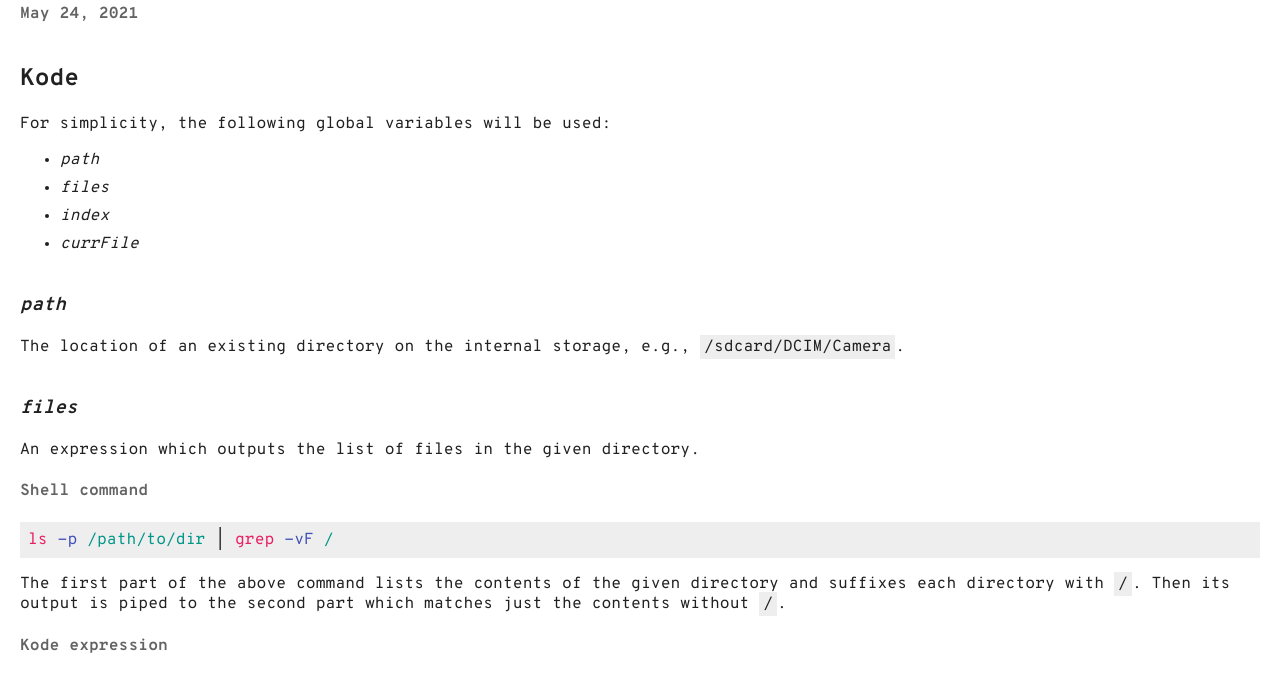
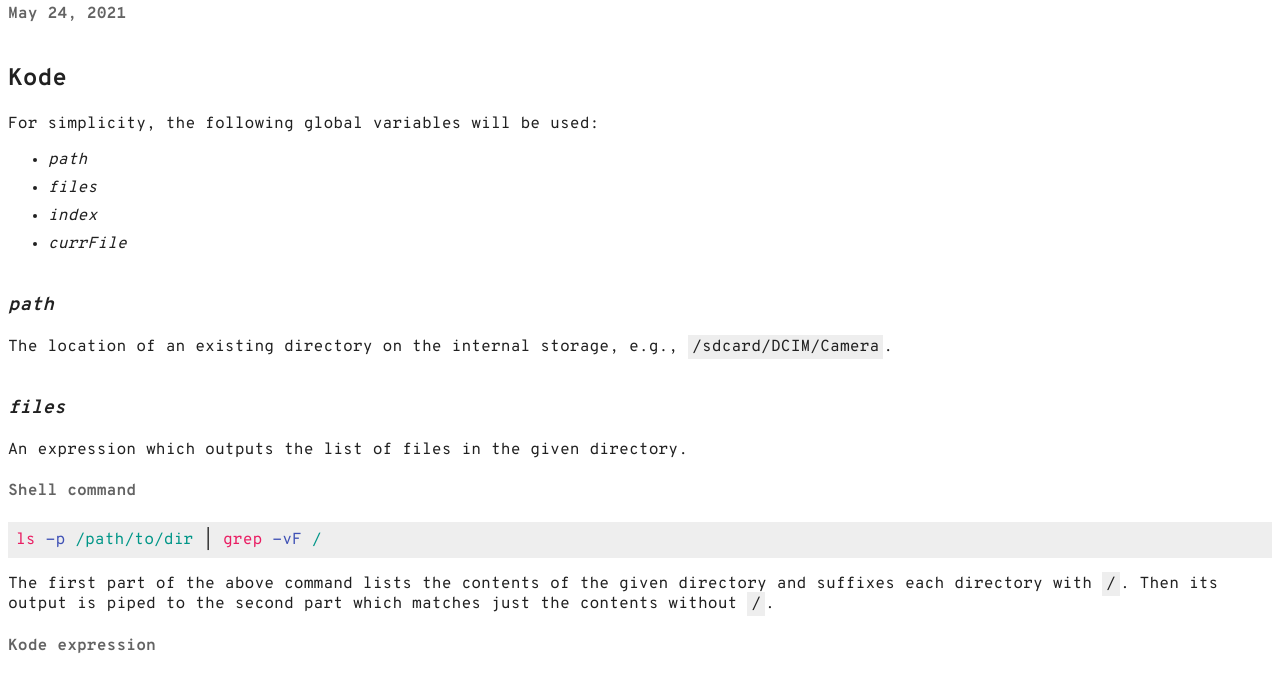
Before and after one commit to kustomkoding/guides, a plain HTML site: page image-gallery/index.html in a window 1280 px wide. Shown: the part 98-772 px from the top of the page. Drawn offline with Linux system fonts and the light colour scheme.

Commit message:
Update style.css

```diff
--- a/css/style.css
+++ b/css/style.css
@@ -26,24 +26,6 @@ li {
   margin: .5em 0;
 }
 
-code {
-  display: block;
-  overflow: auto;
-  white-space: nowrap;
-  padding: .5em;
-}
-
-code,
-kbd {
-  background: var(--bg-dark);
-  font-family: var(--font);
-}
-
-kbd {
-  padding: .25em;
-}
-
-
 cmd {
   color: #e91e63;
 }
@@ -56,12 +38,31 @@ arg {
   color: #009688;
 }
 
+code {
+  display: block;
+  overflow: auto;
+  white-space: nowrap;
+  padding: .5em;
+}
+
+kbd {
+  padding: .25em;
+}
+
+code,
+kbd {
+  background: var(--bg-dark);
+}
+
+code,
+kbd,
+body {
+  font-family: var(--font), monospace;
+}
 
 body {
-  margin: 0 1.25em;
   background: var(--bg-light);
   color: var(--fg-dark);
-  font-family: var(--font), monospace;
 }
 
 header,
```
